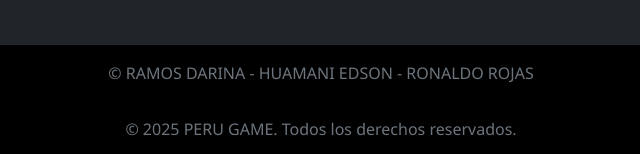
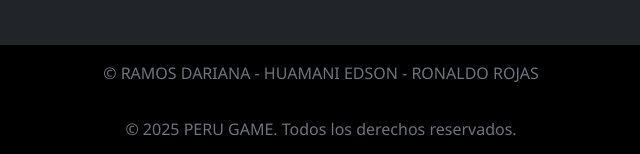
Before and after one commit to RRRV23/Proyecto, a plain HTML site: page index.html in a window 1280 px wide. Shown: the part 1215-1369 px from the top of the page, 319-959 px from the left. Drawn offline with nearby package versions, Linux system fonts and the light colour scheme.

Commit message:
Update index.html

```diff
--- a/index.html
+++ b/index.html
@@ -182,7 +182,7 @@
     </div>
   </footer>
     <div class="text-center bg-black text-secondary py-3">
-    &copy; RAMOS DARINA - HUAMANI EDSON - RONALDO ROJAS
+    &copy; RAMOS DARIANA - HUAMANI EDSON - RONALDO ROJAS
   </div>
   <div class="text-center bg-black text-secondary py-3">
     &copy; 2025 PERU GAME. Todos los derechos reservados.
```
